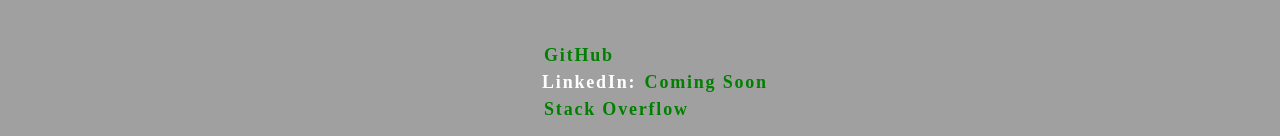
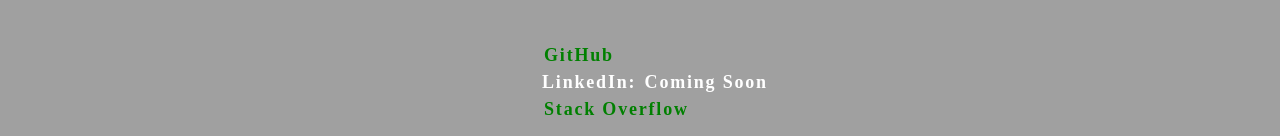
Before and after one commit to mikestem/Portfolio_Michael_Stem, a React (Create React App) app in the folder portfoloio_michael_stem/: page / in a window 1280 px wide. Shown: the part 950-1086 px from the top of the page. Built offline with nearby package versions, Linux system fonts and the light colour scheme; the HTML template or start-up script is replaced by a standard one.

Commit message:
updated footer

```diff
--- a/portfoloio_michael_stem/src/components/Footer/index.js
+++ b/portfoloio_michael_stem/src/components/Footer/index.js
@@ -6,7 +6,7 @@
 			<div>
 				<ul>
        				<li><a href="https://github.com/mikestem">GitHub</a></li>
-        			<li>LinkedIn: <a href="#">Coming Soon</a></li>
+        			<li>LinkedIn: <a>Coming Soon</a></li>
         			<li><a href="https://stackoverflow.com/users/21683713/mikestem">Stack Overflow</a></li>
 				</ul>
 			</div>
```
